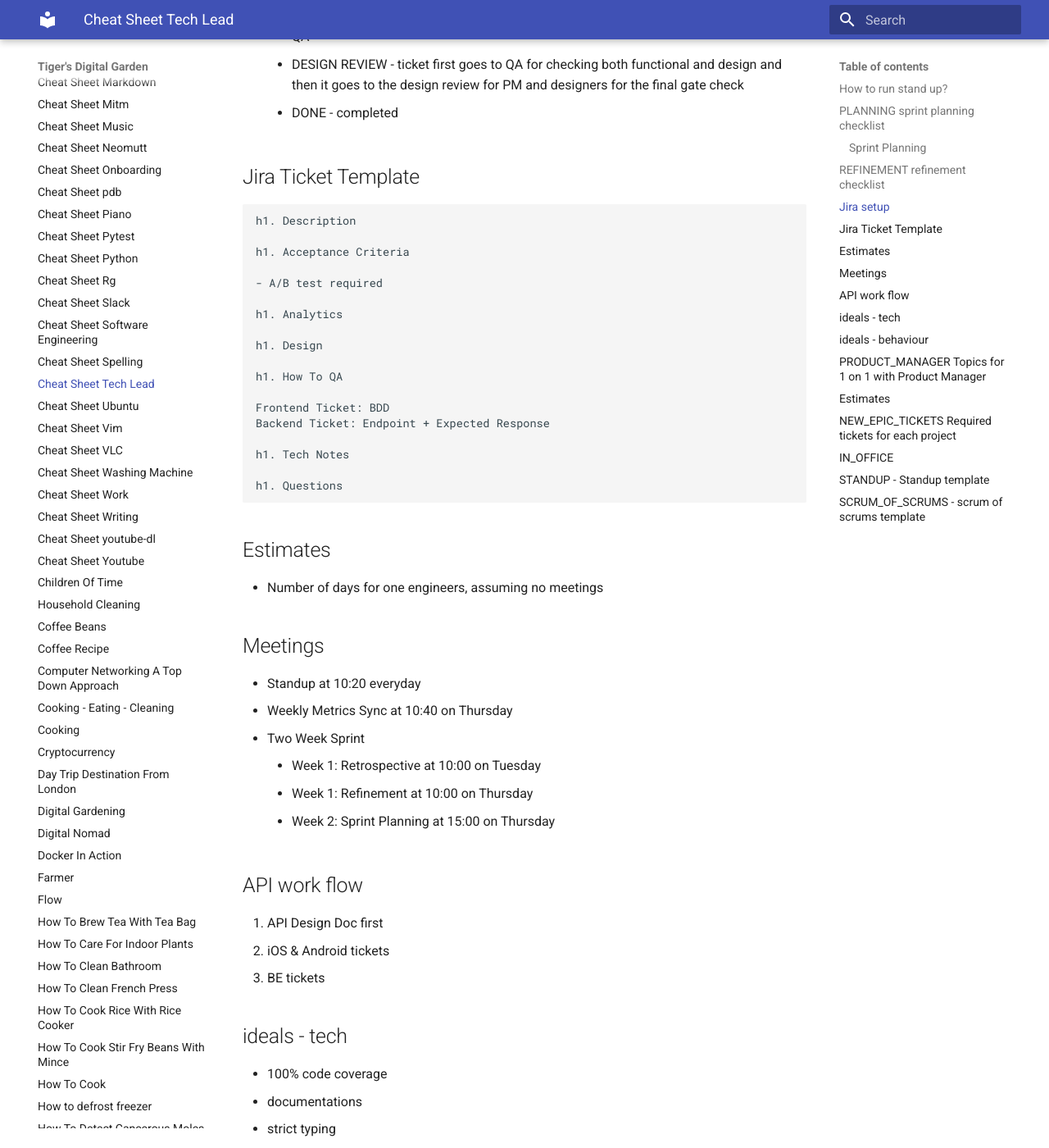
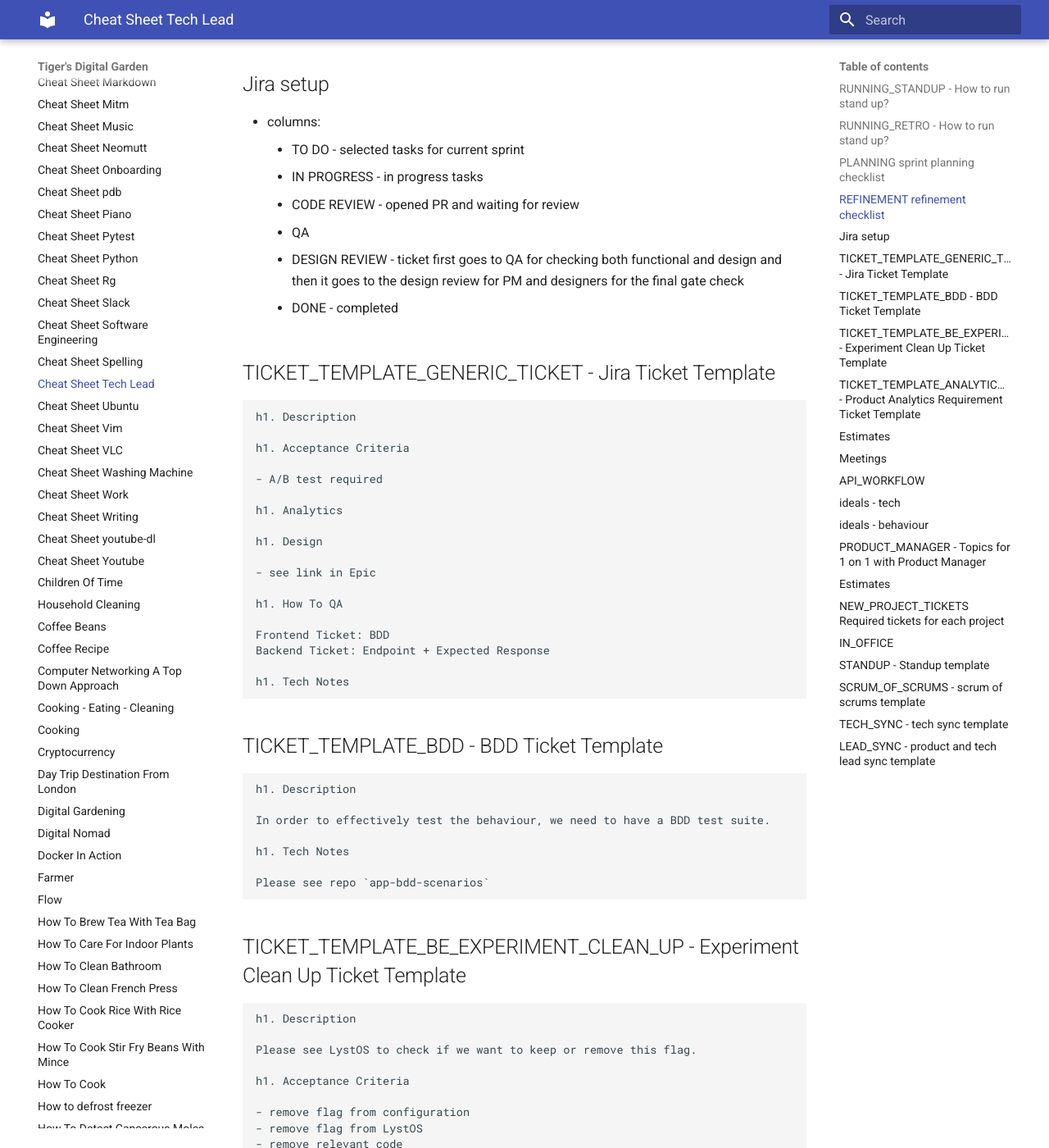
Before and after one commit to ynotstartups/notes, an MkDocs documentation site: the page built from notes/cheat-sheet-tech-lead.md, in a window 1280 px wide and 1400 px high, scrolled down 2338 px. Shown: the whole window at 82% size. Built offline with MkDocs 1.6.1 and Material for MkDocs 9.7.7, drawn with Linux system fonts in a browser that asks for light colours; some of the changed text lies outside the part shown.

Commit message:
update tech lead cheat sheet

````diff
--- a/notes/cheat-sheet-tech-lead.md
+++ b/notes/cheat-sheet-tech-lead.md
@@ -14,7 +14,7 @@
 1. by managing tech debt to make it easier to add code
 1. by promoting relationships between the development group and business colleagues to ensure the code addresses business goals and delivers true value
 
-## How to run stand up?
+## RUNNING_STANDUP - How to run stand up?
 
 1. open jira
 1. yesterday
@@ -26,10 +26,17 @@
    1. identify blockers
 1. anything else that's not in jira, but try our best to capture all works in jira tickets
 
+## RUNNING_RETRO - How to run stand up?
+
+1. open miro board
+1. setup a 5 minutes timer for the team to add topics
+1. group tickets in similar theme
+1. discuss tickets in sections
+1. setup vote for star of the sprint
+
 ## PLANNING sprint planning checklist
 
-### Sprint Planning
-
+- planning check list
 - [ ] announce public holidays
 - [ ] ask if anyone has holiday plan
 - [ ] open jira
@@ -75,7 +82,7 @@
   - DESIGN REVIEW - ticket first goes to QA for checking both functional and design and then it goes to the design review for PM and designers for the final gate check
   - DONE - completed
 
-## Jira Ticket Template
+## TICKET_TEMPLATE_GENERIC_TICKET - Jira Ticket Template
 
 ```
 h1. Description
@@ -88,14 +95,52 @@
 
 h1. Design
 
+- see link in Epic
+
 h1. How To QA
 
 Frontend Ticket: BDD
 Backend Ticket: Endpoint + Expected Response
 
 h1. Tech Notes
+```
 
-h1. Questions
+## TICKET_TEMPLATE_BDD - BDD Ticket Template
+
+```
+h1. Description
+
+In order to effectively test the behaviour, we need to have a BDD test suite.
+
+h1. Tech Notes
+
+Please see repo `app-bdd-scenarios`
+```
+
+## TICKET_TEMPLATE_BE_EXPERIMENT_CLEAN_UP - Experiment Clean Up Ticket Template
+
+```
+h1. Description
+
+Please see LystOS to check if we want to keep or remove this flag.
+
+h1. Acceptance Criteria
+
+- remove flag from configuration
+- remove flag from LystOS
+- remove relevant code
+```
+
+## TICKET_TEMPLATE_ANALYTICS_REQUIREMENT - Product Analytics Requirement Ticket Template
+
+```
+h1. Acceptance Criteria
+
+- add analytics
+
+h1. Example
+
+When something happens, the app should send analytics event with *key* ?? and *value* ??
 ```
 
 ## Estimates
@@ -111,11 +156,11 @@
   - Week 1: Refinement at 10:00 on Thursday
   - Week 2: Sprint Planning at 15:00 on Thursday
 
-## API work flow
+## API_WORKFLOW
 
-1. API Design Doc first
-1. iOS & Android tickets
-1. BE tickets
+1. Draft API Design Doc
+1. setup meeting with FE to discuss API
+1. iOS & Android ticket to agree on API
 
 ## ideals - tech
 
@@ -157,7 +202,7 @@
   - Tech Notes
   - Questions
 
-## PRODUCT_MANAGER Topics for 1 on 1 with Product Manager
+## PRODUCT_MANAGER - Topics for 1 on 1 with Product Manager
 
 - [ ] What tickets / work are coming up in the sprint planning ?
   - so that I can prepare the tickets for the next sprint and not be surprised if the priority suddenly changed
@@ -185,12 +230,13 @@
 Then if for the next 3 sprints, we are completing 30, 33, 31 story points the we can say our (average) velocity is 32.
 Velocity is useful to know what's the realistic amount of tickets / work we can do per sprint.
 
-## NEW_EPIC_TICKETS Required tickets for each project
+## NEW_PROJECT_TICKETS Required tickets for each project
 
-- [ ] Add Epic ticket for project
+- [ ] Add Epic Ticket for project
 - [ ] QA: BDD senarios
 - [ ] BE, iOS, Android: Heimdall
-- [ ] Spike BE, iOS, Android: Breakdown tickets with estimates
+- [ ] BE, iOS, Android: Heimdall Cleanup
+- [ ] BE, iOS, Android: Breakdown tickets with estimates
 - [ ] BE, iOS, Android: spikes for uncertainties
 
 ## IN_OFFICE
@@ -211,3 +257,16 @@
   - Update of the sprint that affects other teams
   - Are there new obstacle / Blockers?
   - Things that might affect our teams
+
+## TECH_SYNC - tech sync template
+
+- [ ] what are the technological unknowns that we have?
+- [ ] what are the confusing flow that we have?
+- [ ] reminder to break down tickets and add estimates
+
+## LEAD_SYNC - product and tech lead sync template
+
+- [ ] what is the priority for the next sprint?
+- [ ] what are the tickets that we have for the next sprint?
+- [ ] what are the priority for the sprint after next sprint?
+- [ ] Any upcoming works we should be aware of?
````
